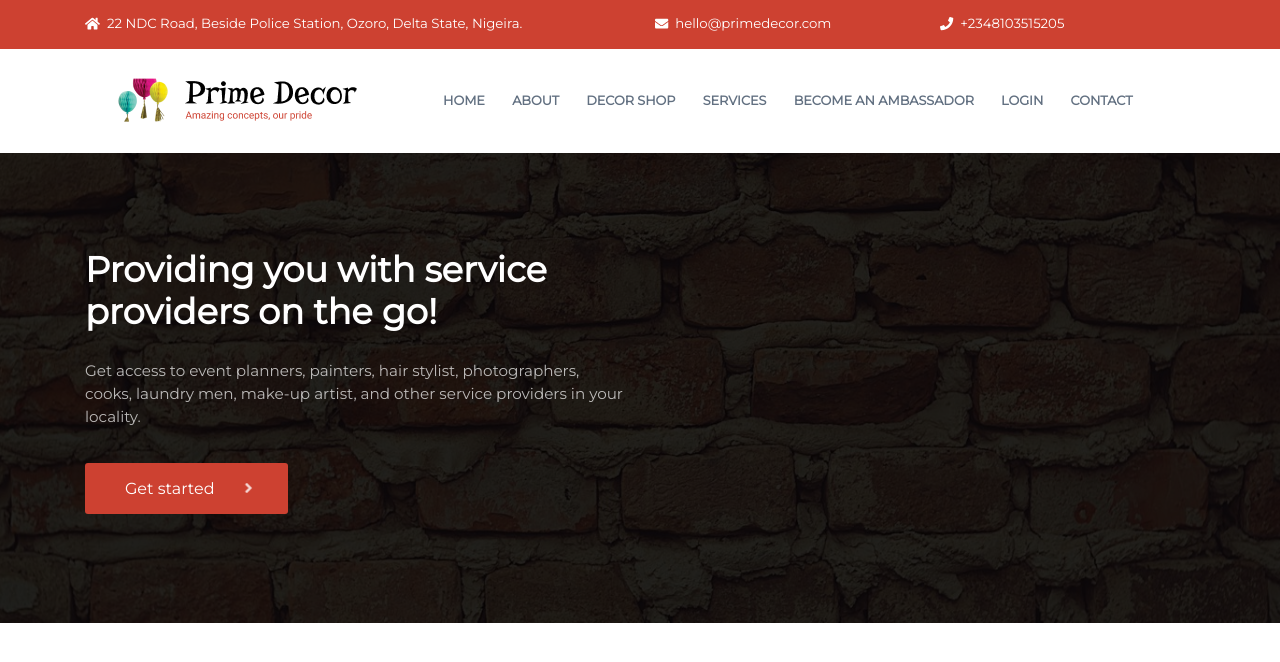
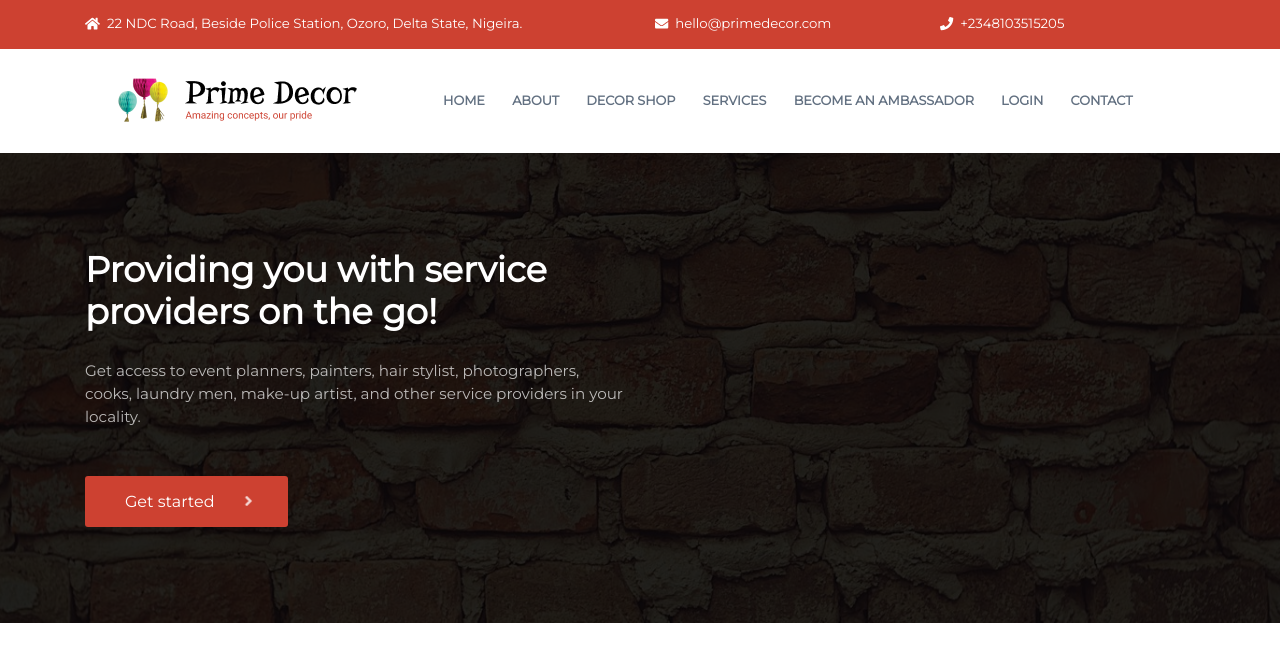
Before and after one commit to Achilles45/decor, a Vue app: page / in a window 1280 px wide. Shown: the top 662 px of the page. Built offline with nearby package versions, Linux system fonts and the light colour scheme; a web font is replaced by a local one.

Commit message:
Css fixes

```diff
--- a/src/components/Banner.vue
+++ b/src/components/Banner.vue
@@ -4,7 +4,7 @@
             <div class="row">
                 <div class="col-md-6">
                     <h4>Providing you with service providers on the go!</h4>
-                    <p>Get access to event planners, painters, hair stylist, photographers, cooks, laundry men, make-up artist, and other service providers in your locality.</p>
+                    <p>Get access to event planners, painters, hair stylist, photographers, cooks, laundry men, make-up artist, and other service providers in your locality.</p><br>
                     <router-link to="/" class="banner__btn">Get started &nbsp;&nbsp;&nbsp;&nbsp; <i class="fa fa-angle-right animate"></i> </router-link>
                 </div>
             </div>
@@ -33,7 +33,7 @@
     p{
         font-size: .95rem;
         opacity: .7;
-        padding-bottom: 2rem;
+        padding-bottom: 1.3rem;
     }
     .banner__btn{
         background: $primary-color;
```
